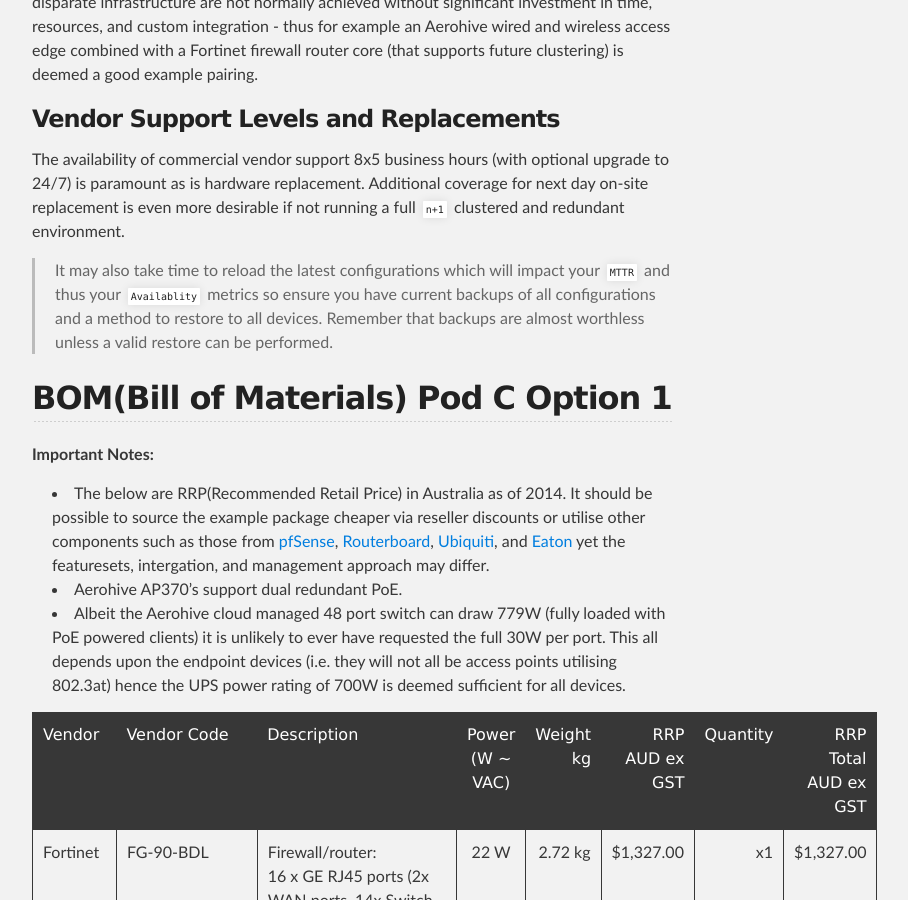
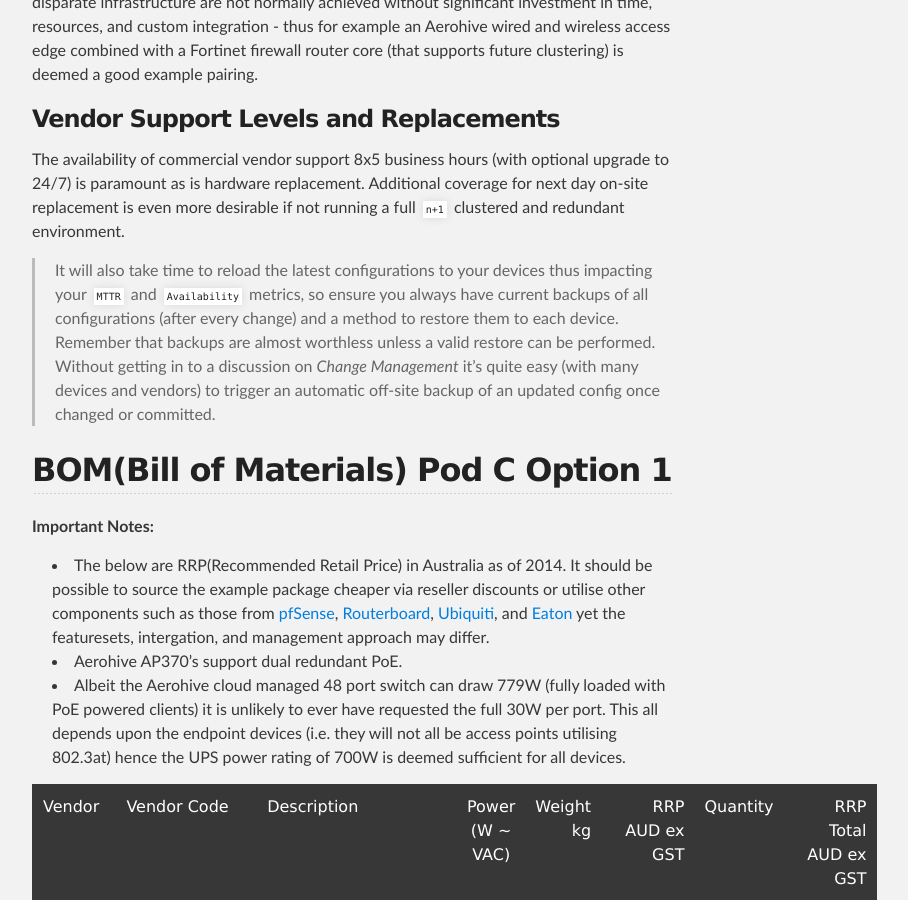
Before and after one commit to podomere/ond, a Jekyll site: the page built from ond-00001/ond-00001.md, in a window 1280 px wide and 900 px high, scrolled down 35938 px. Shown: the whole window, without its empty margins (288-1196 px from the left). Built offline with Jekyll 4.4.1, drawn with Linux system fonts in a browser that asks for light colours.

Commit message:
Vendor Support update and clarification 2

````diff
--- a/ond-00001/ond-00001.md
+++ b/ond-00001/ond-00001.md
@@ -640,7 +640,7 @@
 
 The availability of commercial vendor support 8x5 business hours (with optional upgrade to 24/7) is paramount as is hardware replacement. Additional coverage for next day on-site replacement is even more desirable if not running a full ```n+1``` clustered and redundant environment.
 
-> It may also take time to reload the latest configurations which will impact your ```MTTR``` and thus your ```Availablity``` metrics so ensure you have current backups of all configurations and a method to restore to all devices. Remember that backups are almost worthless unless a valid restore can be performed.
+> It will also take time to reload the latest configurations to your devices thus impacting your ```MTTR``` and ```Availability``` metrics, so ensure you always have current backups of all configurations (after every change) and a method to restore them to each device. Remember that backups are almost worthless unless a valid restore can be performed. Without getting in to a discussion on _Change Management_ it's quite easy (with many devices and vendors) to trigger an automatic off-site backup of an updated config once changed or committed.
 
 ## BOM(Bill of Materials) Pod C Option 1
 
````
